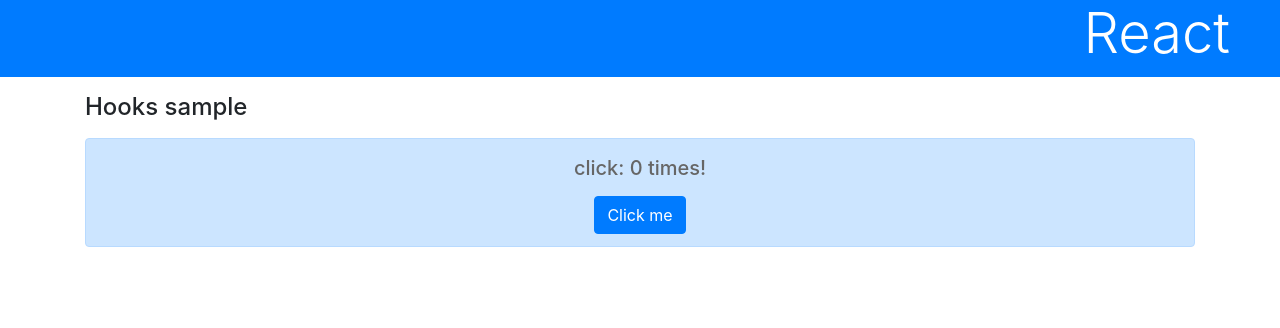
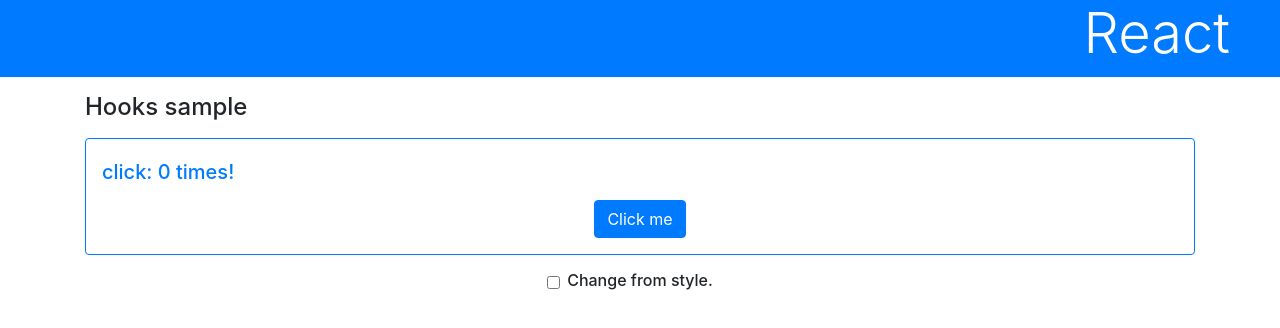
Before and after one commit to besumero628/practice_js, a React (Create React App) app in the folder react_app/: page / in a window 1280 px wide. Shown: the top 328 px of the page. Built offline with nearby package versions, Linux system fonts and the light colour scheme.

Commit message:
[React] ステートで表示を切り替える

```diff
--- a/react_app/src/App.js
+++ b/react_app/src/App.js
@@ -3,8 +3,13 @@
 
 function App() {
   const [count, setCount] = useState(0)
+  const [flag, setFlag] = useState(false)
+
   const clickFunc = () => {
     setCount(count + 1)
+  }
+  const changeFlag = (e) => {
+    setFlag(e.target.checked)
   }
 
   return(
@@ -12,6 +17,7 @@
       <h1 className='bg-primary text-white display-4'>React</h1>
       <div className='container'>
         <h4 className='my-3'>Hooks sample</h4>
+        {flag ?
         <div className='alert alert-primary text-center'>
           <p className='h5 mb-3'>click: {count} times!</p>
           <div>
@@ -20,6 +26,23 @@
             </button>
           </div>
         </div>
+        :
+        <div className='card p-3 border-primary text-center'>
+          <p className='h5 mb-3 text-left text-primary'>click: {count} times!</p>
+          <div>
+            <button className='btn btn-primary' onClick={clickFunc}>
+              Click me
+            </button>
+          </div>
+        </div>
+        }
+        <div className='form-group h6 text-center pt-3'>
+          <input type="checkbox" className='form-check-input' id="check1" onChange={changeFlag} />
+          <label className='form-check-label' htmlFor="check1">
+            Change from style.
+          </label>
+        </div>
+
       </div>
     </div>
   )
```
